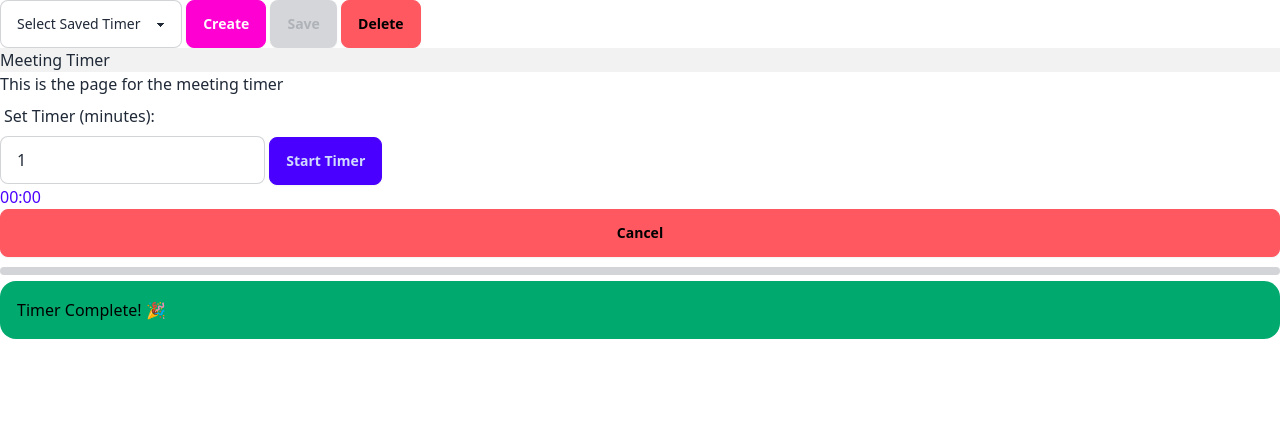
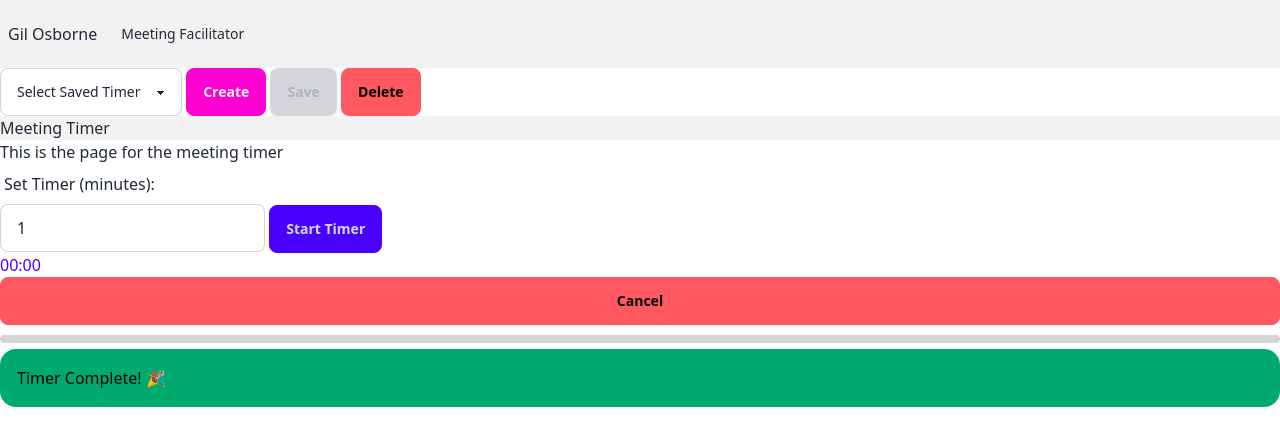
Before and after one commit to gilosborne/mytools, a plain HTML site: page tools/meetingfacilitator.html in a window 1280 px wide. Drawn offline with nearby package versions, Linux system fonts and the light colour scheme.

Commit message:
Update meetingfacilitator.html

```diff
--- a/tools/meetingfacilitator.html
+++ b/tools/meetingfacilitator.html
@@ -11,6 +11,7 @@
 </head>
 
 <body class="bg-gray-100 flex justify-center p-6">
+    <div id="nav-container"></div>
 
     <main class="w-full max-w-lg mx-auto text-center space-y-6">
 
```
